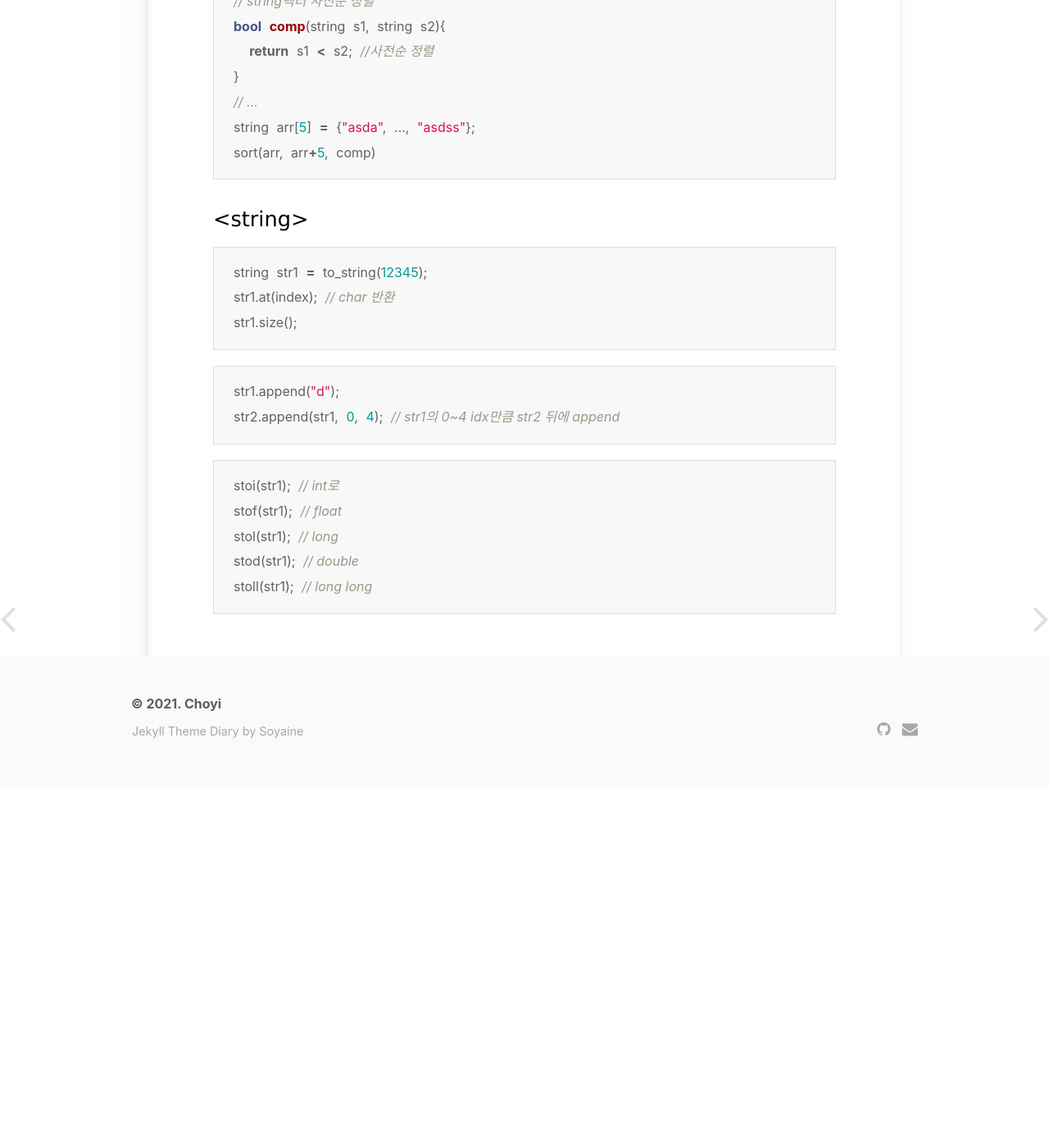
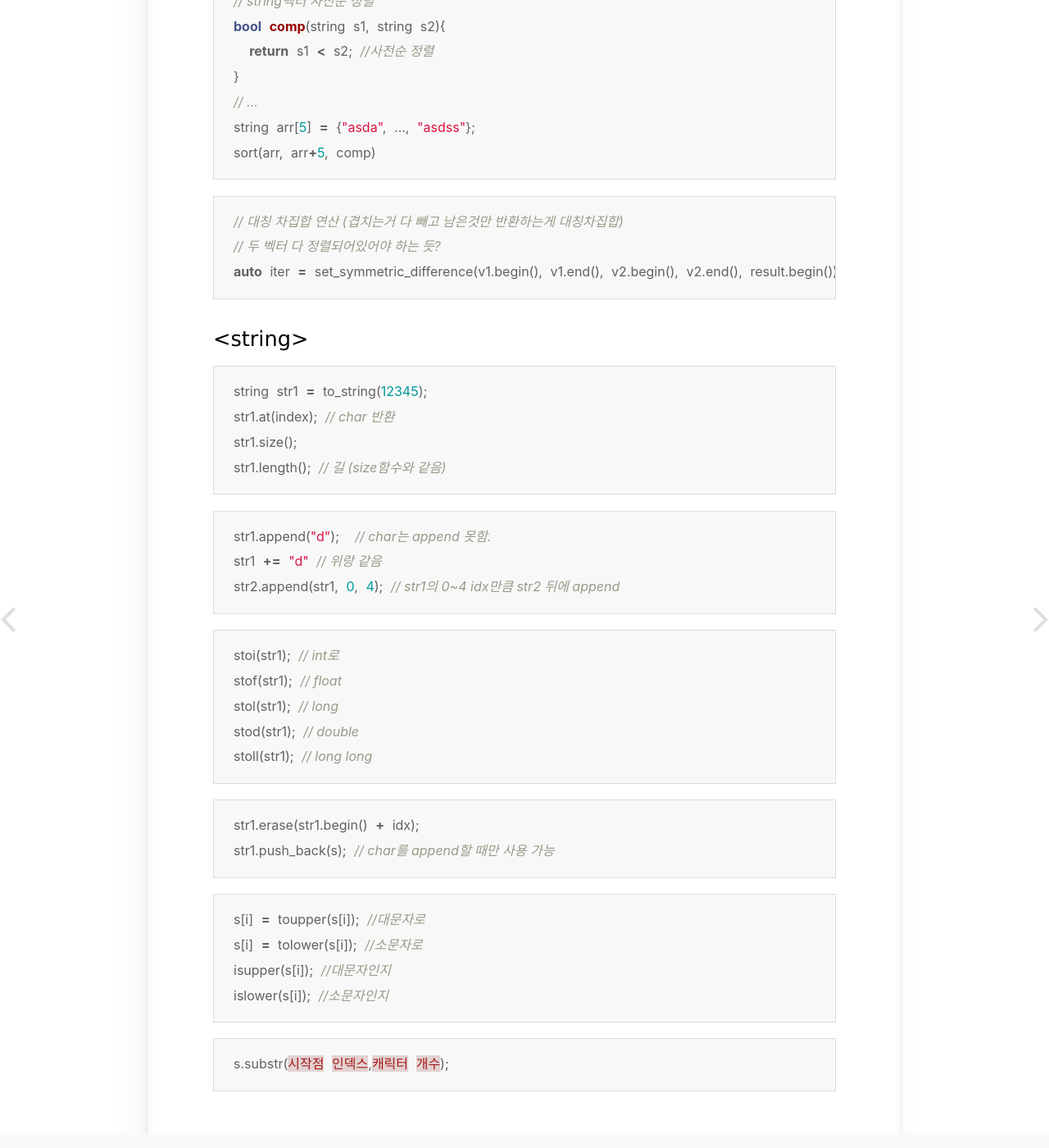
Before and after one commit to jeongchoyi/jeongchoyi.github.io, a Jekyll site: the page built from _posts/algorithm-c++/2021-05-10-C++Functions.md, in a window 1280 px wide and 1400 px high, scrolled down 1547 px. Shown: the whole window at 82% size. Built offline with Jekyll 4.4.1, drawn with Linux system fonts in a browser that asks for light colours; some web fonts are replaced; before the commit the page ends 2509 px from its top, so only the background shows below that.

Commit message:
add post

````diff
--- a/_posts/algorithm-c++/2021-05-10-C++Functions.md
+++ b/_posts/algorithm-c++/2021-05-10-C++Functions.md
@@ -74,6 +74,12 @@ string arr[5] = {"asda", ..., "asdss"};
 sort(arr, arr+5, comp)
 ```
 
+```c++
+// 대칭 차집합 연산 (겹치는거 다 빼고 남은것만 반환하는게 대칭차집합)
+// 두 벡터 다 정렬되어있어야 하는 듯?
+auto iter = set_symmetric_difference(v1.begin(), v1.end(), v2.begin(), v2.end(), result.begin());
+```
+
 
 
 ### \<string>
@@ -82,10 +88,12 @@ sort(arr, arr+5, comp)
 string str1 = to_string(12345);
 str1.at(index); // char 반환
 str1.size();
+str1.length(); // 길 (size함수와 같음)
 ```
 
 ```c++
-str1.append("d");
+str1.append("d");  // char는 append 못함.
+str1 += "d" // 위랑 같음
 str2.append(str1, 0, 4); // str1의 0~4 idx만큼 str2 뒤에 append
 ```
 
@@ -96,3 +104,19 @@ stol(str1); // long
 stod(str1); // double
 stoll(str1); // long long
 ```
+
+```c++
+str1.erase(str1.begin() + idx);
+str1.push_back(s); // char를 append할 때만 사용 가능
+```
+
+```c++
+s[i] = toupper(s[i]); //대문자로
+s[i] = tolower(s[i]); //소문자로
+isupper(s[i]); //대문자인지
+islower(s[i]); //소문자인지
+```
+
+```c++
+s.substr(시작점 인덱스,캐릭터 개수);
+```
````
